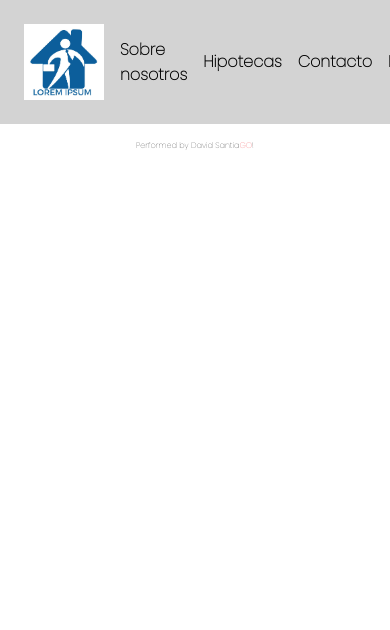
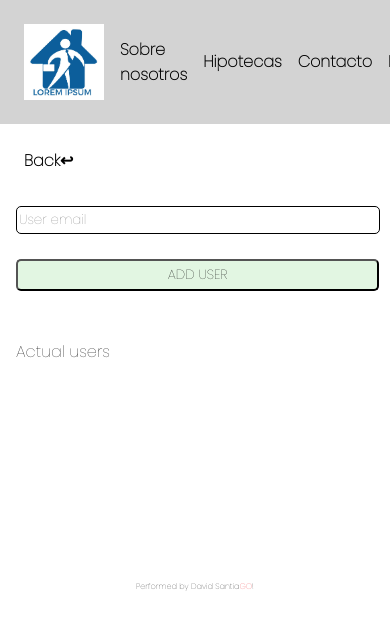
Before and after one commit to davidsantmar/inmoweb, a React (Create React App) app: page /addUser in a window 390 px wide. Shown: the top 630 px of the page. Built offline with nearby package versions, Linux system fonts and the light colour scheme.

Commit message:
added addUser component styles

```diff
--- a/src/App.js
+++ b/src/App.js
@@ -9,6 +9,7 @@ import store from './redux/stores';
 import Header from './components/Header';
 import Footer from './components/Footer';
 import PA from './components/PA';
+import AddUser from './components/AddUser';
 
 function App() {
   return (
@@ -23,6 +24,7 @@ function App() {
               <Route path="/contacto" exact element={<Contacto />} />
               <Route path="/about" exact element={<AboutUs />} />
               <Route path="/pa" exact element={<PA />} />
+              <Route path="/addUser" exact element={<AddUser />} />
             </Routes>
           </main>
         </BrowserRouter>
--- a/src/App.scss
+++ b/src/App.scss
@@ -230,7 +230,7 @@ hr{
             width: 100%;
         }
     }
-    .form--container{
+    .form--container, .add--user--container{
         padding: 1rem;
         .name__field, .email__field, .title__field{
             width: 100%;
@@ -255,11 +255,13 @@ hr{
         }
 
     }
+    .add--user--container{
+        margin-bottom: 10rem;
+    }
     .admin--container{
         display: flex;
-        justify-content: flex-end;
+        justify-content: space-around;
         padding: 1rem;
-        margin-top: 5rem;
         .admin__button{
             background-color: rgb(226, 246, 226);
             border-radius: 5px;
```
